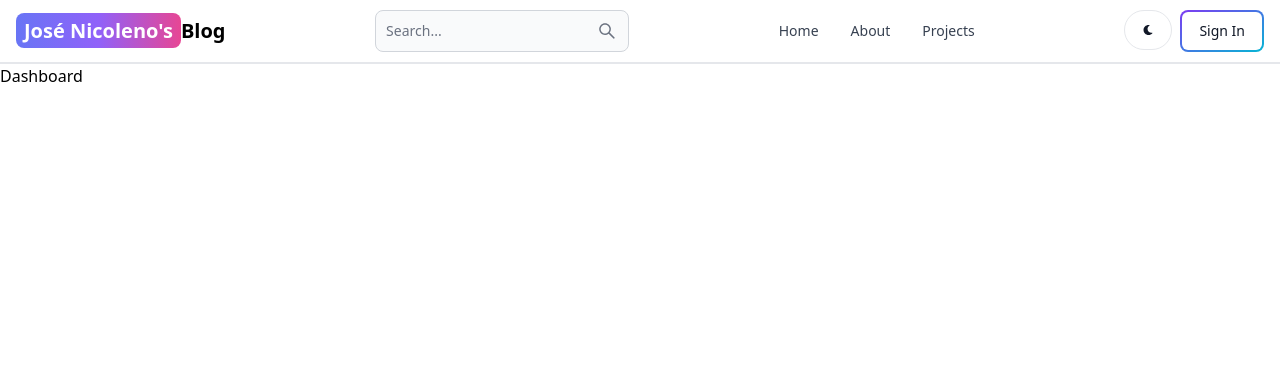
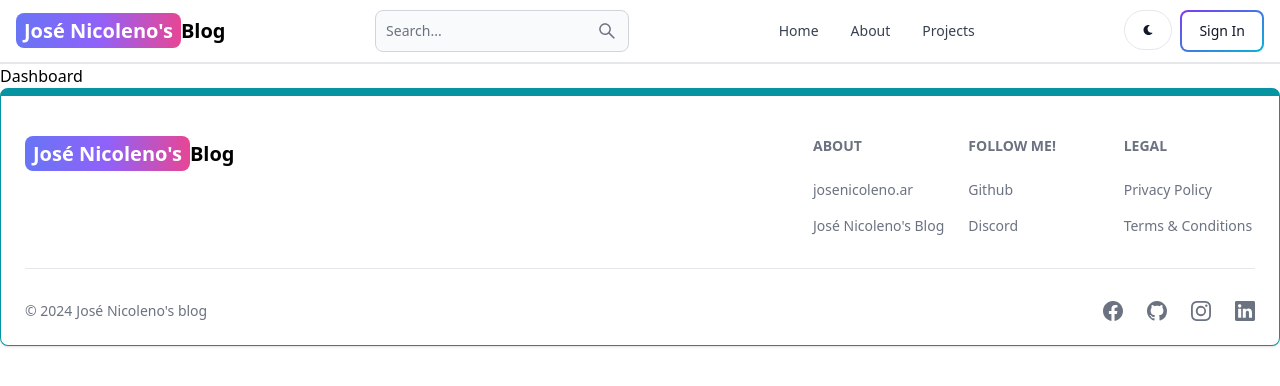
Before and after one commit to josenicoleno/mern-blog, a React (Vite) app in the folder client/: page /dashboard in a window 1280 px wide. Shown: the top 386 px of the page. Built offline with nearby package versions, Linux system fonts and the light colour scheme.

Commit message:
create the footer component

```diff
--- a/client/src/App.jsx
+++ b/client/src/App.jsx
@@ -6,6 +6,7 @@
 import About from './pages/About'
 import Projects from './pages/Projects'
 import Header from './components/Header'
+import Footer from './components/Footer'
 export default function App() {
   return (
     <BrowserRouter>
@@ -18,6 +19,7 @@
         <Route path='/projects' element={<Projects />} />
         <Route path='/dashboard' element={<Dashboard />} />
       </Routes>
+      <Footer />
     </BrowserRouter>
   )
 }
--- /dev/null
+++ b/client/src/components/Footer.jsx
@@ -0,0 +1,67 @@
+import { Footer } from "flowbite-react"
+import { Link } from "react-router-dom"
+import { BsFacebook, BsGithub, BsInstagram, BsLinkedin} from 'react-icons/bs'
+
+const FooterComponent = () => {
+    return (
+        <Footer container className="border border-t-8 border-teal-500">
+            <div className="w-full max-w-7xl mx-auto">
+                <div className="grid w-full justify-between sm:flex md:grid-cols-1">
+                    <div className="mt-5">
+                        <Link to='/' className='self-center whitespace-nowrap text-lg sm:text-xl font-semibold dark:text-white'>
+                            <span className='px-2 py-1 bg-gradient-to-r from-indigo-500 via-purple-500 to-pink-500 rounded-lg text-white'>José Nicoleno's</span>
+                            Blog
+                        </Link>
+                    </div>
+                    <div className="grid grid-cols-2 gap-8 mt-4 sm:grid-cols-3 sm:gap-6">
+                        <div>
+                            <Footer.Title title="About" />
+                            <Footer.LinkGroup col>
+                                <Footer.Link href="https://josenicoleno.ar/" target="_blank" rel="noopener noreferrer">
+                                    josenicoleno.ar
+                                </Footer.Link>
+                                <Footer.Link href="/about" target="_blank" rel="noopener noreferrer">
+                                    José Nicoleno's Blog
+                                </Footer.Link>
+                            </Footer.LinkGroup>
+                        </div>
+                        <div>
+                            <Footer.Title title="Follow me!" />
+                            <Footer.LinkGroup col>
+                                <Footer.Link href="https://github.com/josenicoleno" target="_blank" rel="noopener noreferrer">
+                                    Github
+                                </Footer.Link>
+                                <Footer.Link href="#">
+                                    Discord
+                                </Footer.Link>
+                            </Footer.LinkGroup>
+                        </div>
+                        <div>
+                            <Footer.Title title="Legal" />
+                            <Footer.LinkGroup col>
+                                <Footer.Link href="#">
+                                    Privacy Policy
+                                </Footer.Link>
+                                <Footer.Link href="#">
+                                    Terms &amp; Conditions
+                                </Footer.Link>
+                            </Footer.LinkGroup>
+                        </div>
+                    </div>
+                </div>
+                <Footer.Divider/>
+                <div className="w-full sm:flex sm:items-center sm:justify-between">
+                    <Footer.Copyright href="#" by="José Nicoleno's blog" year={new Date().getFullYear()}/>
+                    <div className="flex gap-6 sm:mt-0 mt-5 sm:justify-center">
+                        <Footer.Icon href="#" icon={BsFacebook}/>
+                        <Footer.Icon href="#" icon={BsGithub}/>
+                        <Footer.Icon href="#" icon={BsInstagram}/>
+                        <Footer.Icon href="#" icon={BsLinkedin}/>
+                    </div>
+                </div>
+            </div>
+        </Footer>
+    )
+}
+
+export default FooterComponent
--- a/client/src/components/Header.jsx
+++ b/client/src/components/Header.jsx
@@ -1,4 +1,3 @@
-import React from 'react'
 import { Button, Navbar, TextInput } from "flowbite-react";
 import { Link, useLocation } from 'react-router-dom';
 import { AiOutlineSearch } from 'react-icons/ai'
```
